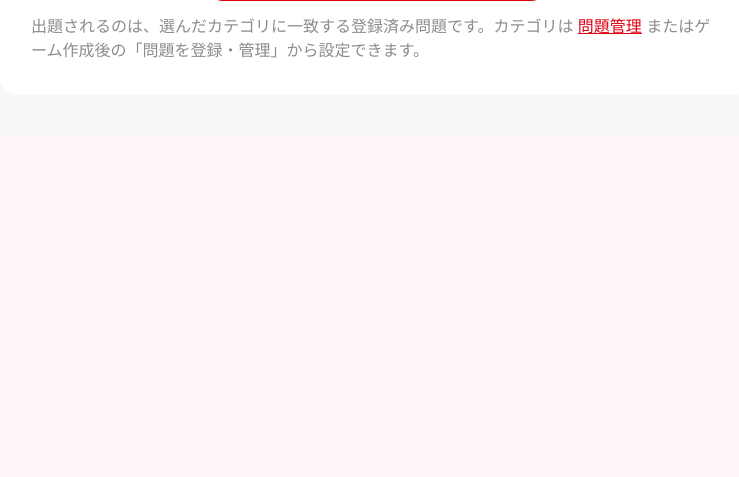
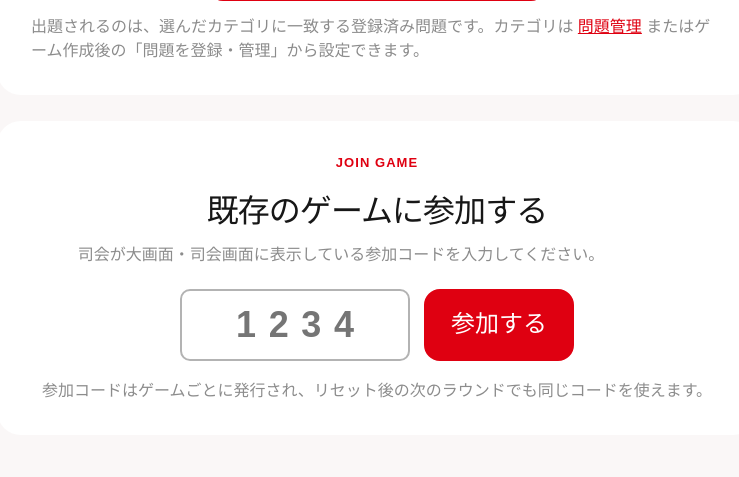
Before and after one commit to nagi91204/festival_app, a Django app: page / in a window 1280 px wide. Shown: the part 871-1348 px from the top of the page, without its empty margins (263-1002 px from the left). Before the commit the page ends 929 px from the top, so only its background shows below. Run offline with Django 5.2, Linux system fonts and the light colour scheme; data comes from the database, SQL or seed files in the repository.

Commit message:
参加コード招待システムを追加し、問題を使い切った際の終了処理と終了画面の表示を修正

```diff
--- a/quiz/consumers.py
+++ b/quiz/consumers.py
@@ -277,6 +277,12 @@ class QuizConsumer(AsyncJsonWebsocketConsumer):
             game.game_started_at = timezone.now()
         next_index = game.current_index + 1
         if not GameQuestion.objects.filter(game=game, position=next_index).exists():
+            # 出題対象の問題をすべて使い切ったら、時間が残っていてもゲームを終了する。
+            used_count = GameQuestion.objects.filter(game=game).count()
+            if used_count >= self.eligible_questions(game).count():
+                self.add_log(game, "questions_exhausted", f"出題できる問題 {used_count} 問を使い切ったため、ゲームを終了しました。")
+                self.finish_game(game)
+                return
             self.append_random_question(game, next_index)
         question = GameQuestion.objects.select_related("question").get(game=game, position=next_index).question
         game.current_index = next_index
--- a/quiz/static/quiz/css/app.css
+++ b/quiz/static/quiz/css/app.css
@@ -142,3 +142,19 @@ button,input { font:inherit; } button { cursor:pointer; } a { color:inherit; } h
 /* 動画当て */
 .preview-question-video { display:block; max-width:min(100%,520px); max-height:220px; margin:0 auto; }
 .video-overlay { position:fixed; inset:0; display:grid; place-items:center; background:rgba(0,0,0,.8); z-index:50; }.video-overlay video { max-width:92vw; max-height:80vh; }
+
+/* 参加コード（join code） */
+.join-card { margin-top:26px; text-align:center; }
+.join-card h2 { margin:0; font-size:clamp(24px,3vw,32px); letter-spacing:-.03em; }
+.join-card .lead { margin:10px 0 0; }
+.join-form { display:flex; flex-wrap:wrap; justify-content:center; align-items:center; gap:14px; margin-top:24px; }
+.join-form input { width:230px; height:72px; text-align:center; font-size:36px; font-weight:900; letter-spacing:.35em; text-indent:.35em; font-variant-numeric:tabular-nums; }
+.join-form .button { min-height:72px; min-width:150px; }
+.join-error { margin-top:14px; color:var(--red); font-weight:800; }
+.join-card .help-text { margin:16px auto 0; text-align:center; }
+#join-code { display:block; font-size:34px; font-weight:1000; letter-spacing:.2em; color:#fff; }
+.player-url-box .copy-url { margin-top:2px; }
+.display-join-code { display:grid; justify-items:center; gap:6px; margin-top:8px; padding:22px 34px; border:3px solid var(--red); border-radius:20px; background:#fff; box-shadow:0 12px 0 rgba(223,0,17,.13); }
+.display-join-code span { color:var(--red); font-size:16px; font-weight:900; letter-spacing:.1em; }
+.display-join-code strong { font-size:clamp(44px,7vw,84px); line-height:1; font-weight:1000; letter-spacing:.18em; text-indent:.18em; color:var(--ink); font-variant-numeric:tabular-nums; }
+.display-join-code small { color:var(--gray); font-size:16px; font-weight:700; }
--- a/quiz/static/quiz/js/player.js
+++ b/quiz/static/quiz/js/player.js
@@ -65,9 +65,9 @@ function render(nextState) {
   previousScore = score;
   const q = state.question; const myAnswer = state.my_answer;
   document.querySelector("#player-header-status").textContent = phase === "lobby" ? "参加受付" : phase === "finished" ? "ゲーム終了" : "ゲーム進行中";
-  document.querySelector("#player-number").textContent = q ? `問題 ${q.number} / ${q.total}` : "";
+  document.querySelector("#player-number").textContent = phase === "finished" ? "" : (q ? `問題 ${q.number} / ${q.total}` : "");
   const typeName = ({ choice:"2択・4択問題", buzzer:"早押し問題", audio:"音当て問題", video:"動画当て問題", image:"画像予想問題" })[q?.type] || "次の問題";
-  question.textContent = phase === "intro" ? `次は「${typeName}」です！` : q?.body || (phase === "finished" ? "ゲーム終了！" : "司会の開始を待っています");
+  question.textContent = phase === "intro" ? `次は「${typeName}」です！` : phase === "finished" ? "おつかれさまでした！" : q?.body || "司会の開始を待っています";
   status.textContent = ({ lobby:"参加者を待っています", intro:"まもなく問題が表示されます", question:myAnswer ? "回答を受け付けました" : "答えを1つ選んでください", answer_closed:"回答を締め切りました", buzzer_open:"早押しチャンス！", buzzer_locked:"司会が判定中です", result:"結果発表", finished:"おつかれさまでした！" })[phase] || "待機中";
   renderChoices(q, phase, myAnswer);
   const questionSignature = q ? `${q.number}/${q.total}` : "";
--- a/quiz/static/quiz/js/setup.js
+++ b/quiz/static/quiz/js/setup.js
@@ -51,3 +51,12 @@ if (form) {
   });
   updatePreview();
 }
+
+const joinInput = document.querySelector("#join-code-input");
+const joinForm = document.querySelector(".join-form");
+if (joinInput && joinForm) {
+  joinInput.addEventListener("input", () => {
+    joinInput.value = joinInput.value.replace(/\D/g, "").slice(0, 6);
+    if (joinInput.value.length === 4 || joinInput.value.length === 6) joinForm.submit();
+  });
+}
--- a/quiz/templates/quiz/control.html
+++ b/quiz/templates/quiz/control.html
@@ -8,10 +8,10 @@
 <section class="control-shell">
   <aside class="control-sidebar">
     <p class="screen-kicker">現在の状態</p><h1 id="sidebar-current-status">待機中</h1>
-    <div class="player-url-box"><p>参加者画面（共有するURL）</p><a id="player-link" target="_blank" rel="noopener" href="{{ player_url }}">回答者画面を開く ↗</a><code id="player-url">{{ player_url }}</code><button id="copy-player-url" class="copy-url" type="button">URLをコピー</button></div>
+    <div class="player-url-box"><p>参加コード（参加者はホーム画面で入力）</p><strong id="join-code">{{ game.join_code }}</strong><p>参加者画面URL（コード入力ができない場合の予備）</p><a id="player-link" target="_blank" rel="noopener" href="{{ player_url }}">回答者画面を開く ↗</a><code id="player-url">{{ player_url }}</code><button id="copy-player-url" class="copy-url" type="button">URLをコピー</button></div>
     <a class="question-manager-link" href="{% url 'quiz:question_manager' game.id %}?key={{ game.admin_token }}">問題を登録・管理</a><a class="question-manager-link" href="{% url 'quiz:game_logs' game.id %}?key={{ game.admin_token }}">全体ログを開く</a>
     <div class="sidebar-actions">
-      <button id="progress-button" class="button button-red">ゲームを開始する</button><button id="close-button" class="button button-outline">回答を締め切る</button><button id="audio-button" class="button button-outline">音を再生</button><button id="video-button" class="button button-outline">動画を再生</button><button id="end-game-button" class="button button-outline danger-button">ゲームを終了する</button><button id="reset-game-button" class="button button-red hidden">次のゲームを準備する</button>
+      <button id="progress-button" class="button button-red">ゲームを開始する</button><button id="close-button" class="button button-outline">回答を締め切る</button><button id="audio-button" class="button button-outline">音を再生</button><button id="video-button" class="button button-outline">動画を再生</button><button id="end-game-button" class="button button-outline danger-button">ゲームを終了する</button><button id="reset-game-button" class="button button-red hidden">次のゲームを準備する</button><button id="reset-mode-button" class="button button-outline hidden">カテゴリを変更して次のゲームへ</button>
     </div>
     <p id="game-finished-note" class="game-finished-note hidden">ゲームは終了しました。<br />リセットすると次のゲームを開始できます。</p>
   </aside>
--- a/quiz/templates/quiz/display.html
+++ b/quiz/templates/quiz/display.html
@@ -9,6 +9,7 @@
   <button id="display-fullscreen-toggle" class="display-fullscreen-toggle" type="button" aria-pressed="false">全画面表示</button>
   <section id="display-lobby" class="display-lobby">
     <p class="screen-kicker">HALL OF FAME</p><h1>歴代ランキング</h1><p id="ranking-challenge" class="display-note">次の記録を作るのは、あなたたちだ！</p>
+    <p class="display-join-code"><span>参加コード</span><strong>{{ game.join_code }}</strong><small>ホーム画面でこの番号を入力して参加！</small></p>
     <div class="ranking-card ranking-card-history"><h2>歴代ハイスコア TOP 5</h2><ol id="lobby-ranking" class="ranking-list"></ol></div>
   </section>
   <section id="display-game" class="display-game hidden">
--- a/quiz/templates/quiz/home.html
+++ b/quiz/templates/quiz/home.html
@@ -21,6 +21,19 @@
     </form>
     <p class="help-text">出題されるのは、選んだカテゴリに一致する登録済み問題です。カテゴリは <a href="/admin/">問題管理</a> またはゲーム作成後の「問題を登録・管理」から設定できます。</p>
   </div>
+  <div class="setup-card join-card">
+    <p class="screen-kicker">JOIN GAME</p>
+    <h2>既存のゲームに参加する</h2>
+    <p class="lead">司会が大画面・司会画面に表示している参加コードを入力してください。</p>
+    <form action="{% url 'quiz:join' %}" method="post" class="join-form">
+      {% csrf_token %}
+      <label class="sr-only" for="join-code-input">参加コード</label>
+      <input id="join-code-input" name="code" inputmode="numeric" pattern="[0-9]+" maxlength="6" autocomplete="off" placeholder="1234" required />
+      <button class="button button-red" type="submit">参加する</button>
+    </form>
+    {% if join_error %}<p class="error-message join-error">{{ join_error }}</p>{% endif %}
+    <p class="help-text">参加コードはゲームごとに発行され、リセット後の次のラウンドでも同じコードを使えます。</p>
+  </div>
 </section>
 {% load static %}<script src="{% static 'quiz/js/setup.js' %}?v=unlimited-questions"></script>
 {% endblock %}
--- a/quiz/urls.py
+++ b/quiz/urls.py
@@ -6,6 +6,8 @@ app_name = "quiz"
 
 urlpatterns = [
     path("", views.home, name="home"),
+    path("join/", views.join, name="join"),
+    path("j/<str:code>/", views.join_by_code, name="join_by_code"),
     path("game/new/", views.new_game, name="new_game"),
     path("control/<uuid:game_id>/", views.control, name="control"),
     path("control/<uuid:game_id>/mode/", views.edit_game_mode, name="edit_game_mode"),
--- a/quiz/views.py
+++ b/quiz/views.py
@@ -1,3 +1,5 @@
+import re
+
 from django.db.models import Count
 from django.db.models.deletion import ProtectedError
 from django.http import Http404
@@ -10,11 +12,42 @@ from .forms import QuestionForm
 
 
 def home(request):
+    return render(request, "quiz/home.html", home_context())
+
+
+def home_context():
     active_questions = Question.objects.filter(is_active=True)
     categories = list(active_questions.exclude(category="").order_by(
         "category").values_list("category", flat=True).distinct())
     question_stats = list(active_questions.values("category").annotate(count=Count("id")))
-    return render(request, "quiz/home.html", {"categories": categories, "question_stats": question_stats})
+    return {"categories": categories, "question_stats": question_stats, "join_error": ""}
+
+
+def join_response(request, code):
+    """参加コードを検証してプレイヤー画面へ。無効ならホームにエラー表示して戻す。"""
+    code = re.sub(r"\D", "", code or "")
+    game = Game.objects.filter(join_code=code).first() if code else None
+    if not game:
+        return home_with_join_error(request, "そのコードのゲームは見つかりません。コードを確認してください。")
+    if game.status == Game.Status.FINISHED:
+        return home_with_join_error(request, "このゲームは終了しました。司会が次のゲームを準備するのをお待ちください。")
+    return redirect("quiz:player", game_id=game.id)
+
+
+def home_with_join_error(request, message):
+    context = home_context()
+    context["join_error"] = message
+    return render(request, "quiz/home.html", context, status=400)
+
+
+@require_POST
+def join(request):
+    return join_response(request, request.POST.get("code", ""))
+
+
+def join_by_code(request, code):
+    """/j/1234/ 形式のショートカット。"""
+    return join_response(request, code)
 
 
 @require_POST
@@ -30,7 +63,8 @@ def new_game(request):
     selected_categories = [category for category in request.POST.getlist(
         "categories") if category in Question.objects.filter(is_active=True).values_list("category", flat=True)]
     game = Game.objects.create(title=title, question_count=1, seconds_per_question=legacy_seconds,
-                               total_seconds=minutes * 60, selected_categories=selected_categories)
+                               total_seconds=minutes * 60, selected_categories=selected_categories,
+                               join_code=Game.generate_join_code())
     category_label = "・".join(
         selected_categories) if selected_categories else "全カテゴリ（先生クイズを除く）"
     GameLog.objects.create(game=game, event="game_created",
```
Also changed, not shown: config/settings.py (+4 -4 lines), quiz/models.py (+14 -0 lines), quiz/static/quiz/js/control.js (+12 -1 lines), quiz/migrations/0016_game_join_code.py (added).
